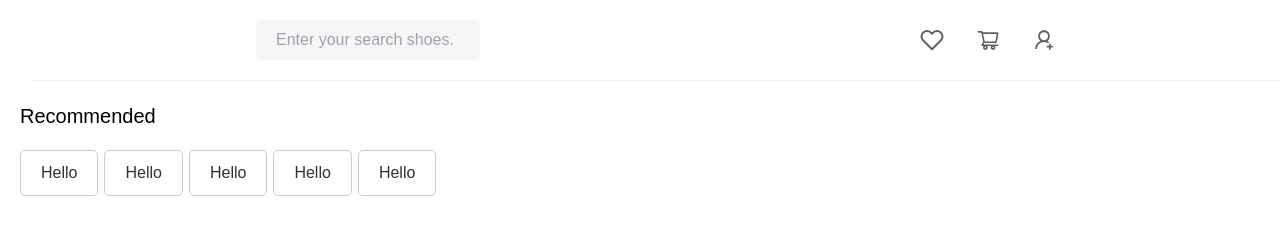
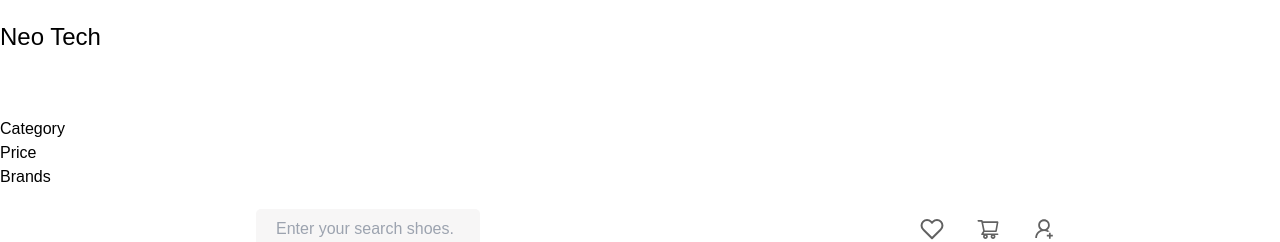
Before and after one commit to smais007/neo-tech, a React (Vite) app: page / in a window 1280 px wide. Shown: the top 242 px of the page. Built offline with nearby package versions, Linux system fonts and the light colour scheme.

Commit message:
added sidebar for filtaring

```diff
--- a/src/App.jsx
+++ b/src/App.jsx
@@ -1,10 +1,12 @@
 import Nav from "./Navigation/Nav";
 import Products from "./Products/Products";
 import Recommended from "./Recommended/Recommended";
+import Sidebar from "./Sidebar/Sidebar";
 
 function App() {
   return (
     <>
+      <Sidebar />
       <Nav />
       <Recommended />
       <Products />
--- /dev/null
+++ b/src/Sidebar/Sidebar.css
@@ -0,0 +1,18 @@
+.sidebar {
+  width: 15%;
+  position: fixed;
+  height: 100%;
+  border-right: 2px solid #e5e5e5;
+  z-index: 3;
+  display: flex;
+  flex-direction: column;
+  align-items: center;
+}
+
+.logo-container {
+  margin-bottom: 4rem;
+}
+
+.logo-container h1 {
+  margin-top: 1.3rem;
+}
--- /dev/null
+++ b/src/Sidebar/Sidebar.jsx
@@ -0,0 +1,18 @@
+import Brands from "./Brands/Brands";
+import Category from "./Category/Category";
+import Price from "./Price/Price";
+import "./Sidebar.css";
+export default function Sidebar() {
+  return (
+    <>
+      <sextion className="sidebarr">
+        <div className="logo-container">
+          <h1>Neo Tech</h1>
+        </div>
+        <Category />
+        <Price />
+        <Brands />
+      </sextion>
+    </>
+  );
+}
--- a/src/index.css
+++ b/src/index.css
@@ -41,4 +41,14 @@
   .recommended-flex {
     @apply flex ml-5;
   }
+  .sidebar {
+    @apply w-[15%] fixed h-screen top-0 left-0 bg-white z-50;
+  }
+  .logo-container {
+    @apply mb-16;
+  }
+
+  .logo-container h1 {
+    @apply text-2xl;
+  }
 }
```
